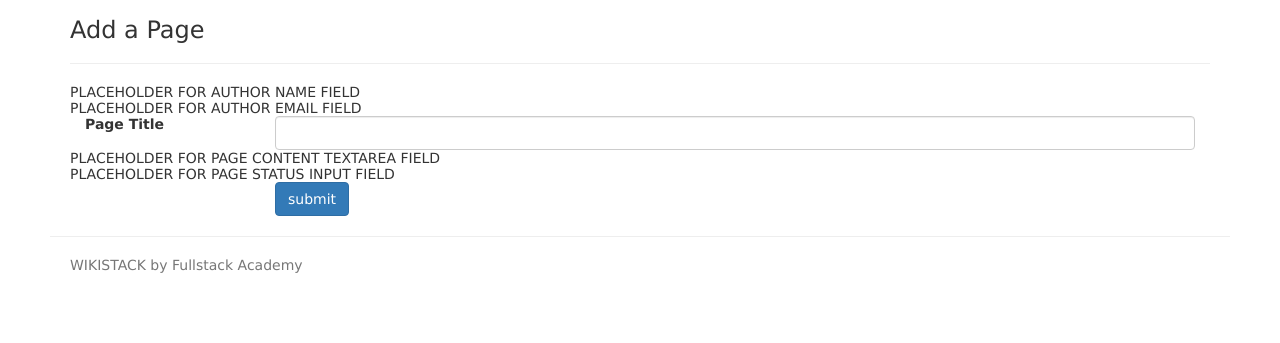
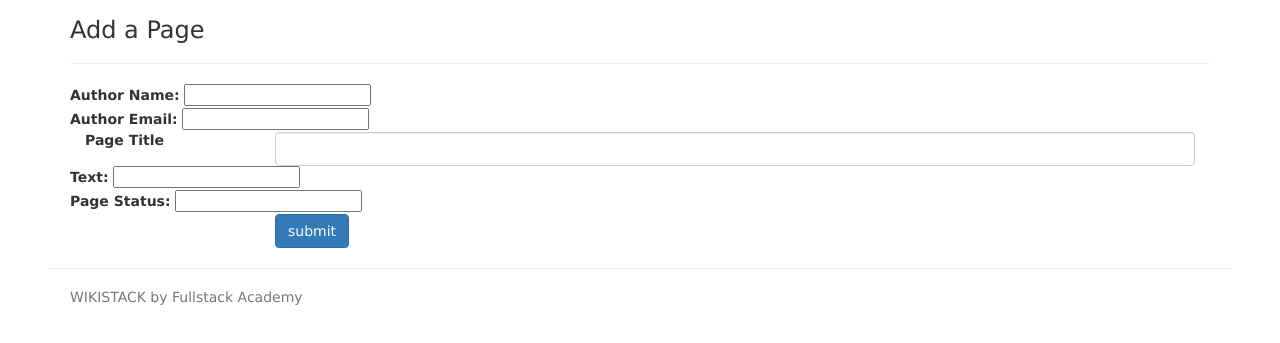
Before and after one commit to hkwweber/wikistack-workshop, a website: page views/addpage.html in a window 1280 px wide. Shown: the part 53-396 px from the top of the page. Drawn offline with nearby package versions, Linux system fonts and the light colour scheme; files that its build step writes are made by us from their sources.

Commit message:
worked on templates

```diff
--- a/app.js
+++ b/app.js
@@ -2,7 +2,7 @@
 var express = require('express');
 var app = express();
 var morgan = require('morgan');
-var router = require('./routes');
+var router = require('./routes/index.js');
 var fs = require('fs');
 var bodyParser = require('body-parser');
 var nunjucks = require('nunjucks');
@@ -23,7 +23,7 @@ app.use(bodyParser.json()); // would be for AJAX requests
 
 app.use(express.static('./public'));
 
-//app.use('/', router);
+app.use('/', router);
 
 models.db.sync({})
 .then(function () {
--- a/views/addpage.html
+++ b/views/addpage.html
@@ -5,9 +5,15 @@
   <hr>
   <form method="POST" action="/wiki/">
 
-    <div>PLACEHOLDER FOR AUTHOR NAME FIELD</div>
+    <div>
+      <label for="name_field">Author Name:</label>
+      <input name="author-name" type="text" id="name_field"/>
+    </div>
 
-    <div>PLACEHOLDER FOR AUTHOR EMAIL FIELD</div>
+    <div>
+        <label for="email_field">Author Email:</label>
+        <input name="author-email" type="text" id="email_field"/>
+    </div>
 
     <div class="form-group">
       <label for="title" class="col-sm-2 control-label">Page Title</label>
@@ -16,9 +22,15 @@
       </div>
     </div>
 
-    <div>PLACEHOLDER FOR PAGE CONTENT TEXTAREA FIELD</div>
+    <div>
+      <label for="text_field">Text:</label>
+      <input name="content" type="text" id="text_field"/>
+    </div>
 
-    <div>PLACEHOLDER FOR PAGE STATUS INPUT FIELD</div>
+    <div>
+      <label for="status_field">Page Status:</label>
+      <input name="page-status" type="text" id="status_field"/>
+    </div>
 
     <div class="col-sm-offset-2 col-sm-10">
       <button type="submit" class="btn btn-primary">submit</button>
```
Also changed, not shown: routes/index.js (+11 -0 lines), routes/wiki.js (+6 -9 lines).
